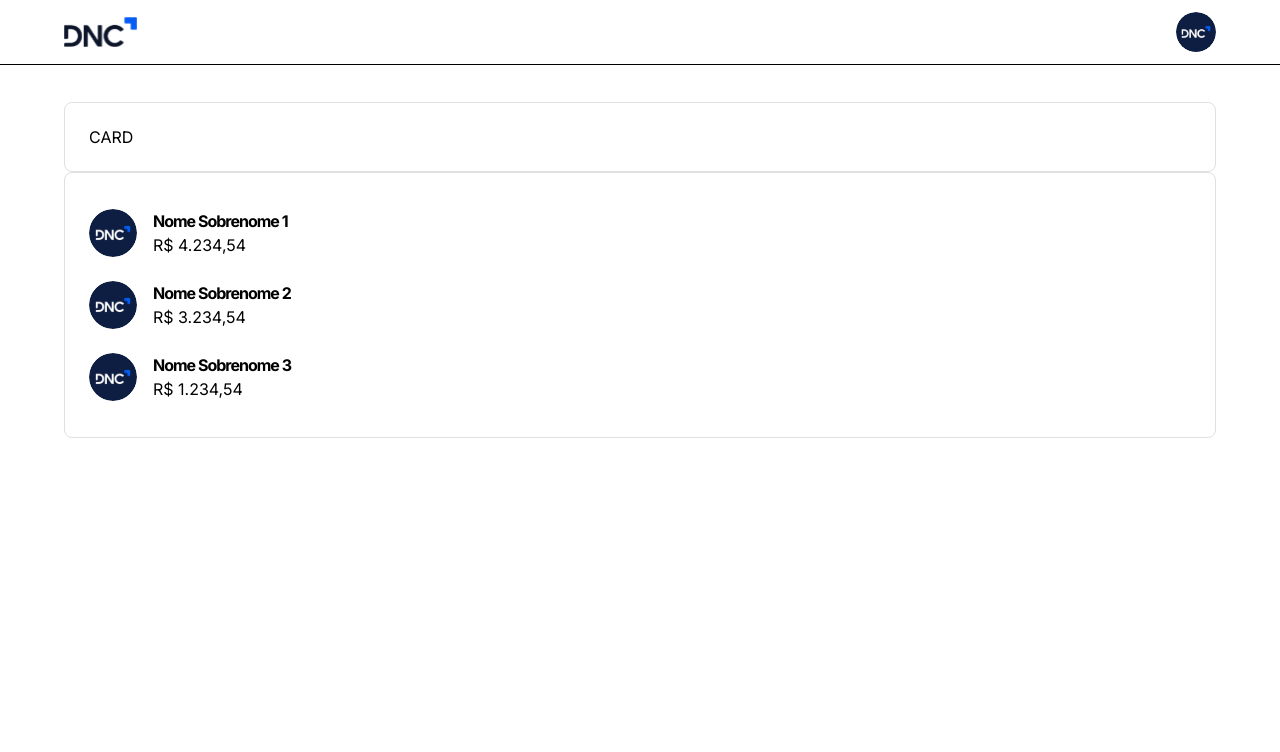
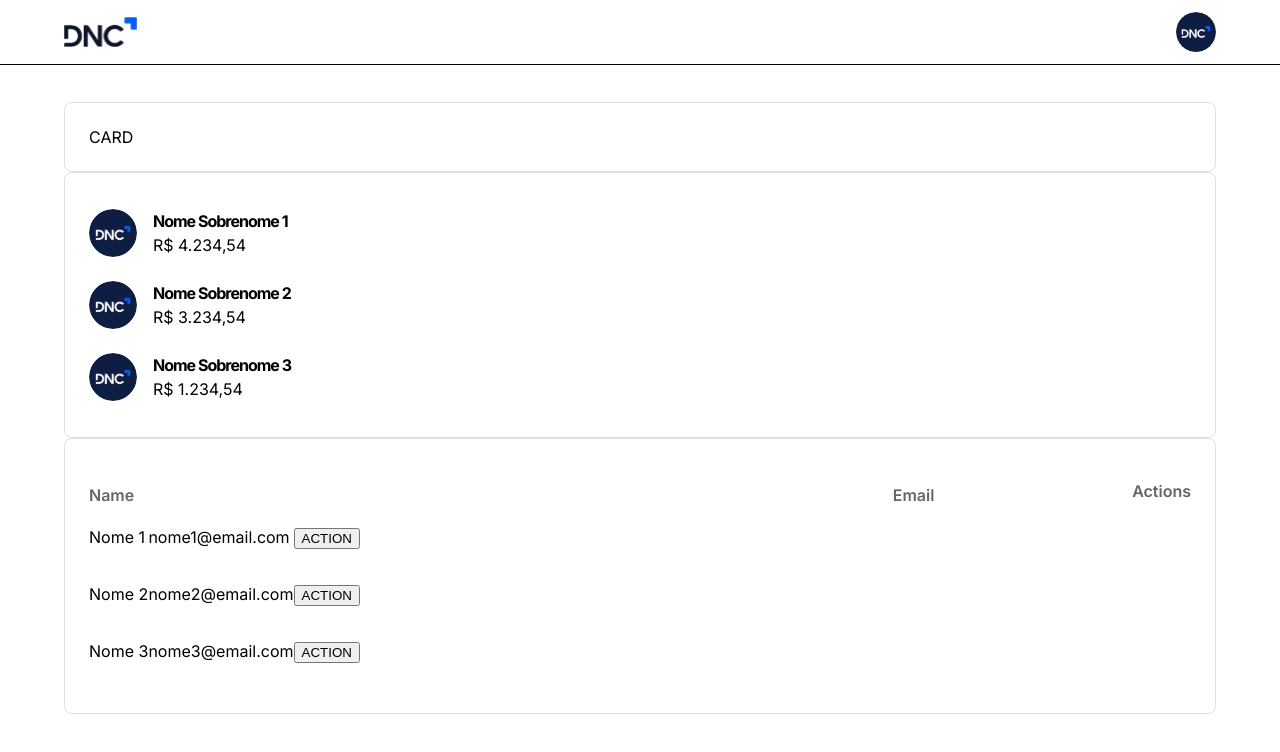
Before and after one commit to TataFaria/dnc-sales-dashbord-thaylla, a React (Vite) app: page /home in a window 1280 px wide. Shown: the top 752 px of the page. Built offline with nearby package versions, Linux system fonts and the light colour scheme.

Commit message:
create customTable

```diff
--- /dev/null
+++ b/src/components/CustomTable.tsx
@@ -0,0 +1,67 @@
+import styled from "styled-components";
+import { CustomTableProps } from "@/types";
+import { pxToRem } from "@/utils";
+
+const TableWrapper = styled.div`
+overflow-x: auto;
+width: 100%;
+background-color: ${(props) => props.theme.appBackground};
+table{
+    width:100%;
+    border-collapse: collapse;
+
+    th,
+    td{
+        height: ${pxToRem(48)};
+        padding: ${pxToRem(8)} 0 0;
+        text-align: left;
+        &:last-child{
+            text-align: right;
+            padding: 0;
+        }
+    }
+
+        th{
+            color: ${(props) => props.theme.typographies.subtitle};
+            font-weight: 600;
+        }
+
+        tr{
+            border-bottom: ${pxToRem(1)} solid ${(props) => props.theme.appDefaultStroke};
+              &:last-child{
+                border-bottom: none;
+            }
+        }
+}
+`;
+
+function CustomTable(props: CustomTableProps) {
+    const { headers, rows } = props
+    return (
+        <TableWrapper>
+            <table>
+                <thead>
+                    <tr>
+                        {headers.map((header, index) => (
+                            <th key={index}>{header}</th>
+                        ))}
+                    </tr>
+                </thead>
+                <body>
+                    {rows.map((row, rowIndex) => (
+                        <tr key={rowIndex}>
+                            {row.map((cell, cellIndex) => (
+                                <td key={cellIndex}>{cell}</td>
+                            ))}
+                        </tr>
+                    ))}
+                </body>
+            </table>
+        </TableWrapper>
+    )
+}
+
+export default CustomTable
+
+//overflow-x - permite que tabela tenha uma barra de rolagem e não fique quebrando
+// Definimos estilos específicos para cabeçalhos (th) e células (td)
--- a/src/components/index.ts
+++ b/src/components/index.ts
@@ -7,3 +7,4 @@
 export { default as FormComponent } from './formComponent'
 export { default as Header } from './Header'
 export { default as AvatarList } from './AvatarList'
+export { default as CustomTable } from './CustomTable'
--- a/src/pages/Home.tsx
+++ b/src/pages/Home.tsx
@@ -1,8 +1,8 @@
-import { AvatarList, CardComponent, Header } from "@/components";
+import { AvatarList, CardComponent, CustomTable, Header } from "@/components";
 import { Container } from "@mui/material";
 import { currencyConverter } from "@/utils";
 
-const Home = () => {
+function Home() {
     const mockListData = [
         {
             avatar: '/dnc-avatar.svg',
@@ -19,7 +19,28 @@
             name: 'Nome Sobrenome 3',
             subtitle: currencyConverter(1234.54),
         },
-    ]
+    ];
+
+    const mockTableData = {
+        headers: ['Name', 'Email', 'Actions'],
+        rows: [
+            [
+                <span>Nome 1</span>,
+                <span>nome1@email.com</span>,
+                <button>ACTION</button>,
+            ],
+            [
+                <span>Nome 2</span>,
+                <span>nome2@email.com</span>,
+                <button>ACTION</button>,
+            ],
+            [
+                <span>Nome 3</span>,
+                <span>nome3@email.com</span>,
+                <button>ACTION</button>,
+            ],
+        ]
+    };
     return (
         <>
             <Header />
@@ -28,6 +49,9 @@
                 <CardComponent>
                     <AvatarList listData={mockListData} />
                 </CardComponent>
+                <CardComponent>
+                    <CustomTable headers={mockTableData.headers} rows={mockTableData.rows} />
+                </CardComponent>
             </Container>
 
         </>
--- a/src/styles/theme.ts
+++ b/src/styles/theme.ts
@@ -33,7 +33,7 @@
         disabledColor: '#666',
         placeholderColor: '#666',
     },
-    typegraphies: {
+    typographies: {
         error: '#FF0202',
         subtitle: '#666',
         success: '#008000',
@@ -73,7 +73,7 @@
         disabledColor: '#58677C',
         placeholderColor: '#89A7CE',
     },
-    typegraphies: {
+    typographies: {
         error: '#FF0202',
         subtitle: '#89A7CE',
         success: '#008000',
--- a/src/types/index.ts
+++ b/src/types/index.ts
@@ -4,3 +4,4 @@
 export * from './form-component'
 export * from './typographies'
 export * from './avatarsList'
+export * from './customTable'
```
Also changed, not shown: src/types/customTable.d.ts (added, +11 -0 lines), src/types/theme.d.ts (+4 -4 lines).
